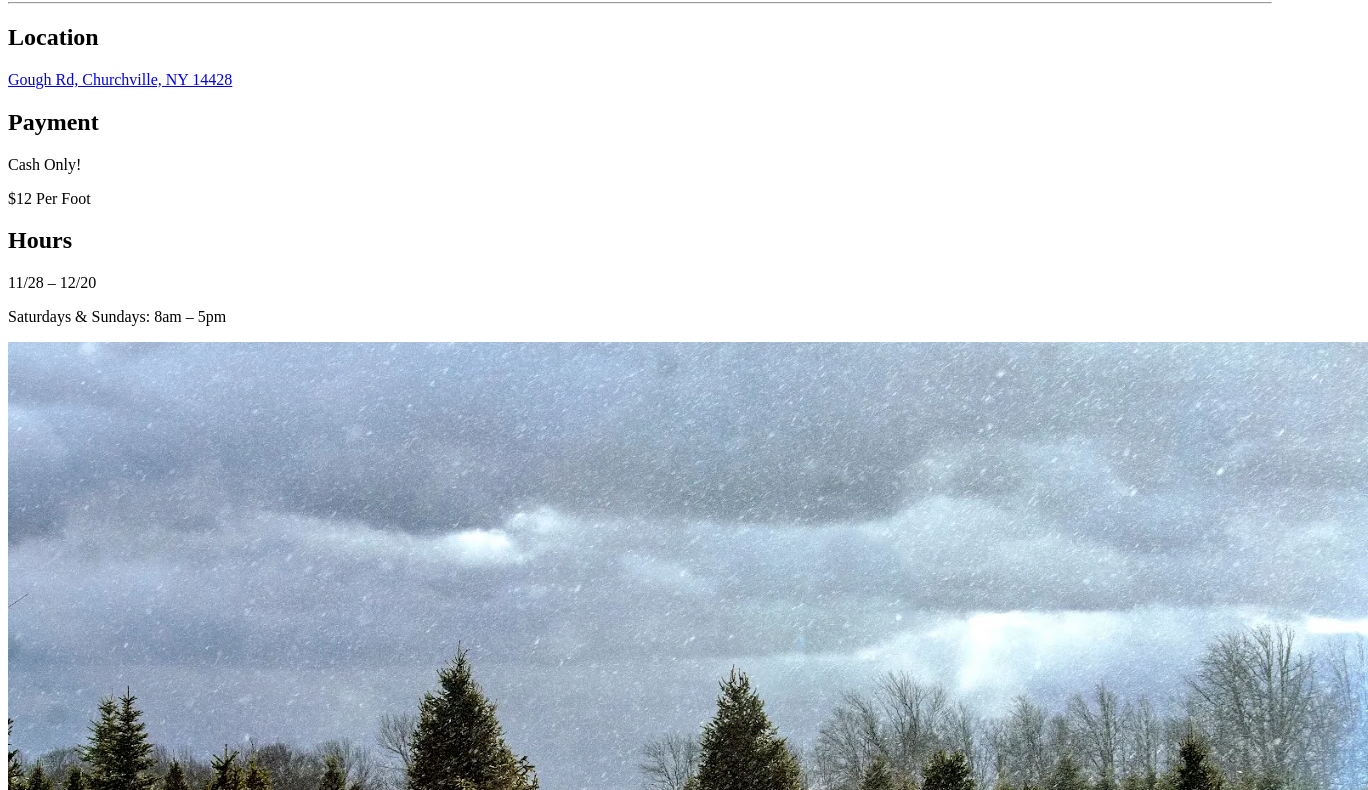
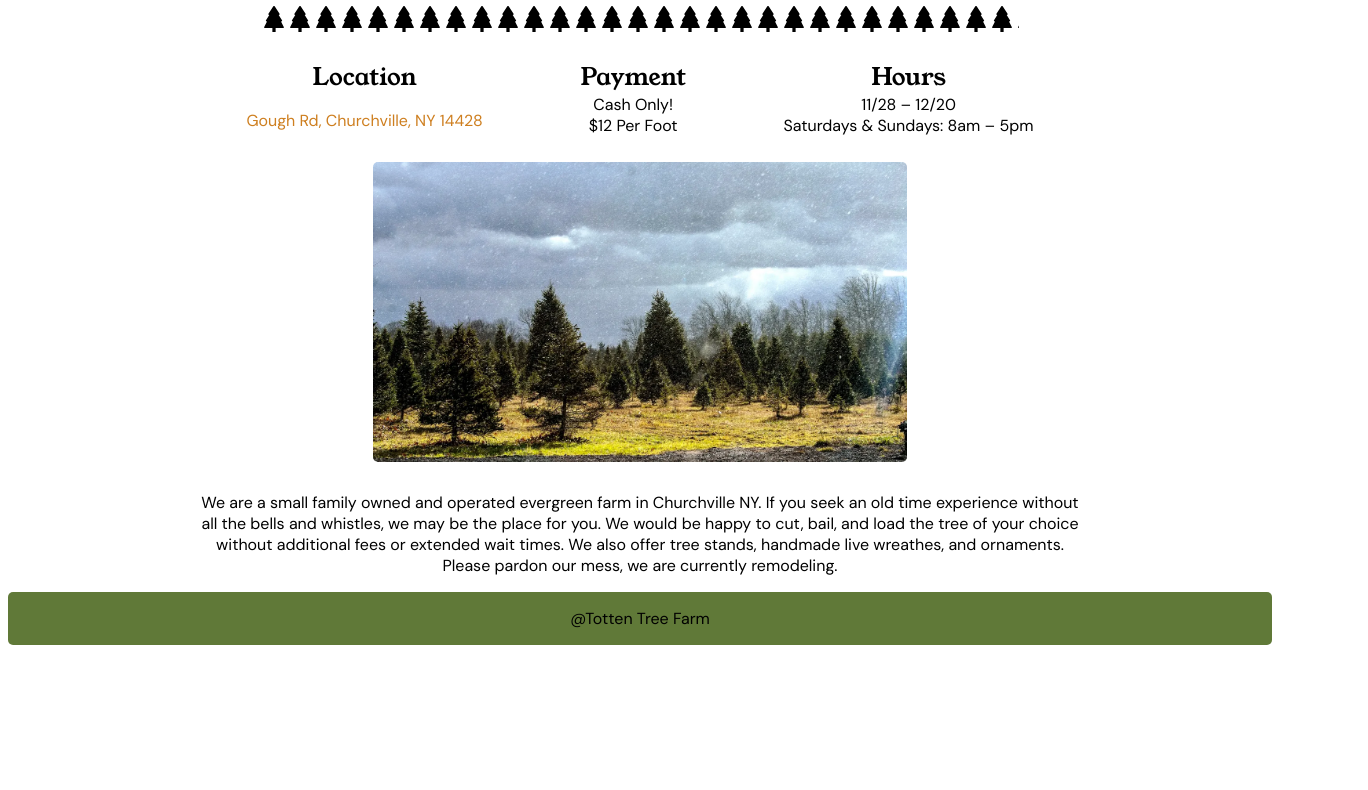
Before and after one commit to Satfern/tottentreefarm, a plain HTML site: page index.html in a window 1280 px wide. Shown: the part 290-1080 px from the top of the page, 1368 px wide, since content can reach past the window. After the commit the page ends 943 px from the top, so only its background shows below. Drawn offline with Linux system fonts and the light colour scheme; files that its build step writes are made by us from their sources; the site is published under a folder, as on GitHub Pages, so addresses that start at the root find nothing.

Commit message:
Update index.html

```diff
--- a/index.html
+++ b/index.html
@@ -4,7 +4,7 @@
     <meta charset="UTF-8">
     <meta name="viewport" content="width=device-width, initial-scale=1.0">
     <title>Totten Tree Farm</title>
-    <link rel="stylesheet" href="/satfern/css/style.css">
+    <link rel="stylesheet" href="style.css">
 
 <link rel="preconnect" href="https://fonts.googleapis.com">
 <link rel="preconnect" href="https://fonts.gstatic.com" crossorigin>
```
